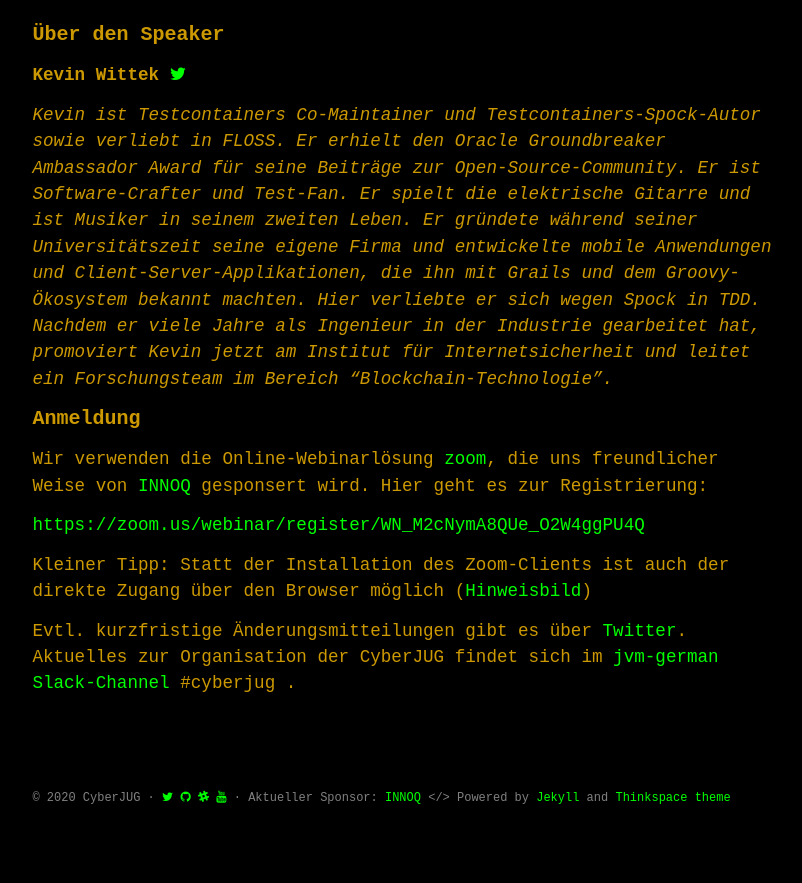
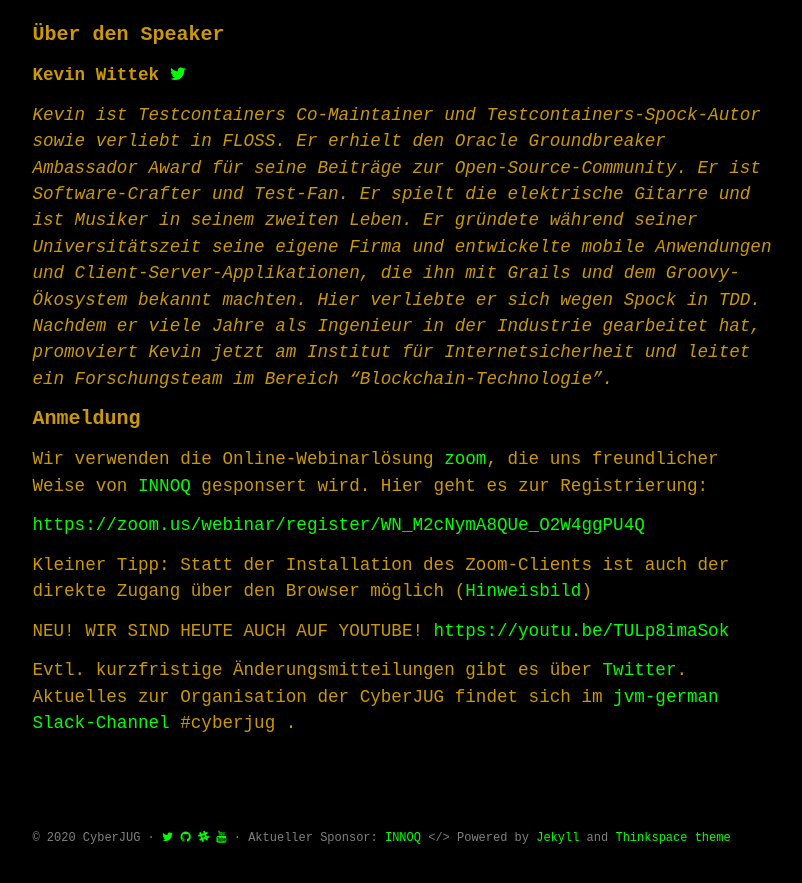
Before and after one commit to cyberjug/website, a Jekyll site: the page built from docs/_upcoming/2020-04-20-testcontainers.md, in a window 1280 px wide and 900 px high, scrolled down 1085 px. Shown: the top 883 px of the window, without its empty margins (234-1036 px from the left). Built offline with Jekyll 4.4.1, drawn with Linux system fonts in a browser that asks for light colours; some web fonts are replaced; before the commit the page ends 1945 px from its top, so only the background shows below that.

Commit message:
add yoututbe

```diff
--- a/docs/_upcoming/2020-04-20-testcontainers.md
+++ b/docs/_upcoming/2020-04-20-testcontainers.md
@@ -44,4 +44,6 @@
 
 Kleiner Tipp: Statt der Installation des Zoom-Clients ist auch der direkte Zugang über den Browser möglich ([Hinweisbild](/assets/images/zoom_direct_access.jpg))
 
+NEU! WIR SIND HEUTE AUCH AUF YOUTUBE! <https://youtu.be/TULp8imaSok>
+
 Evtl. kurzfristige Änderungsmitteilungen gibt es über [Twitter](https://twitter.com/cyberjug). Aktuelles zur Organisation der CyberJUG findet sich im [jvm-german Slack-Channel](https://slackin-jvm-german.herokuapp.com/) #cyberjug .
```
